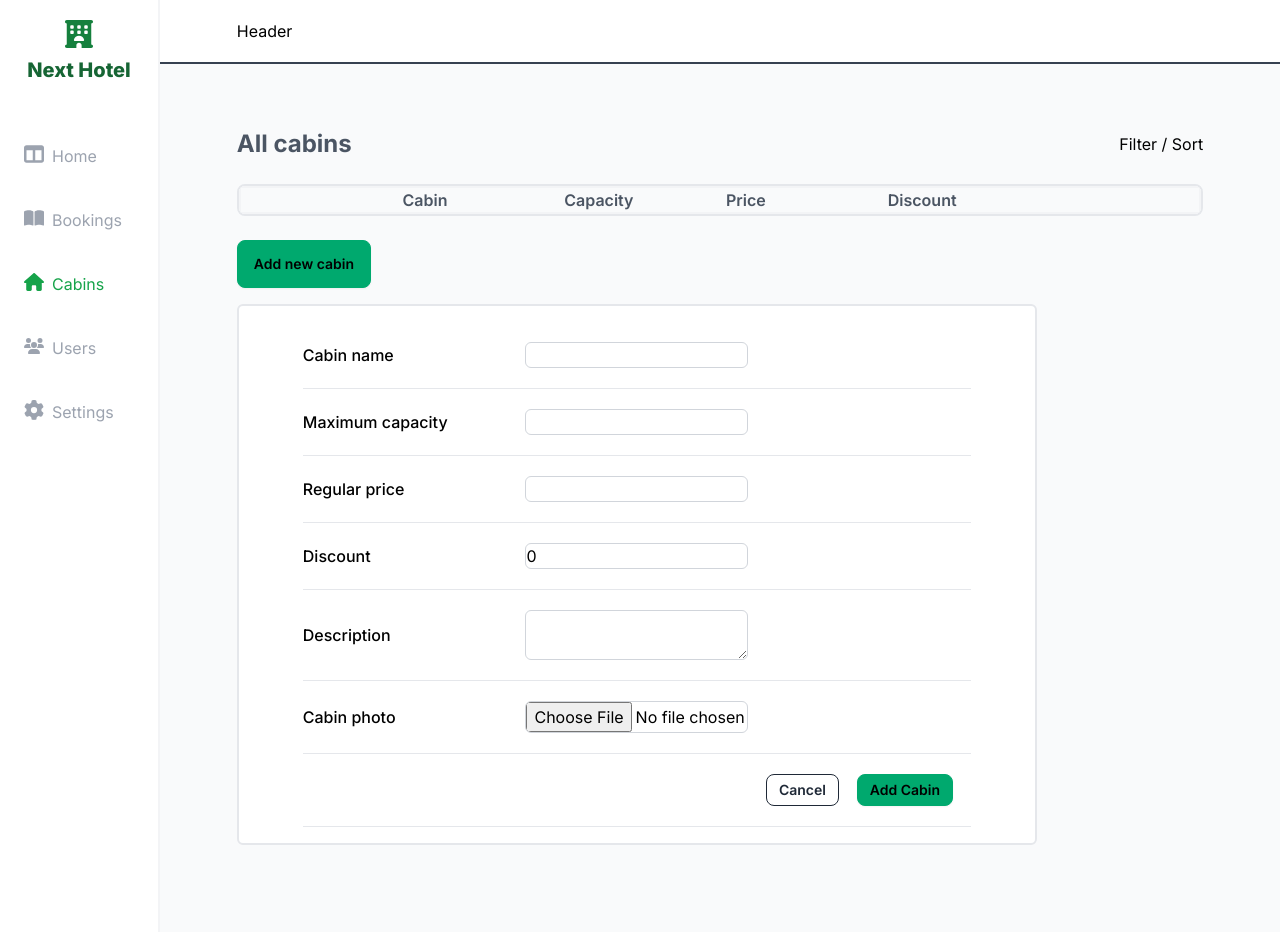
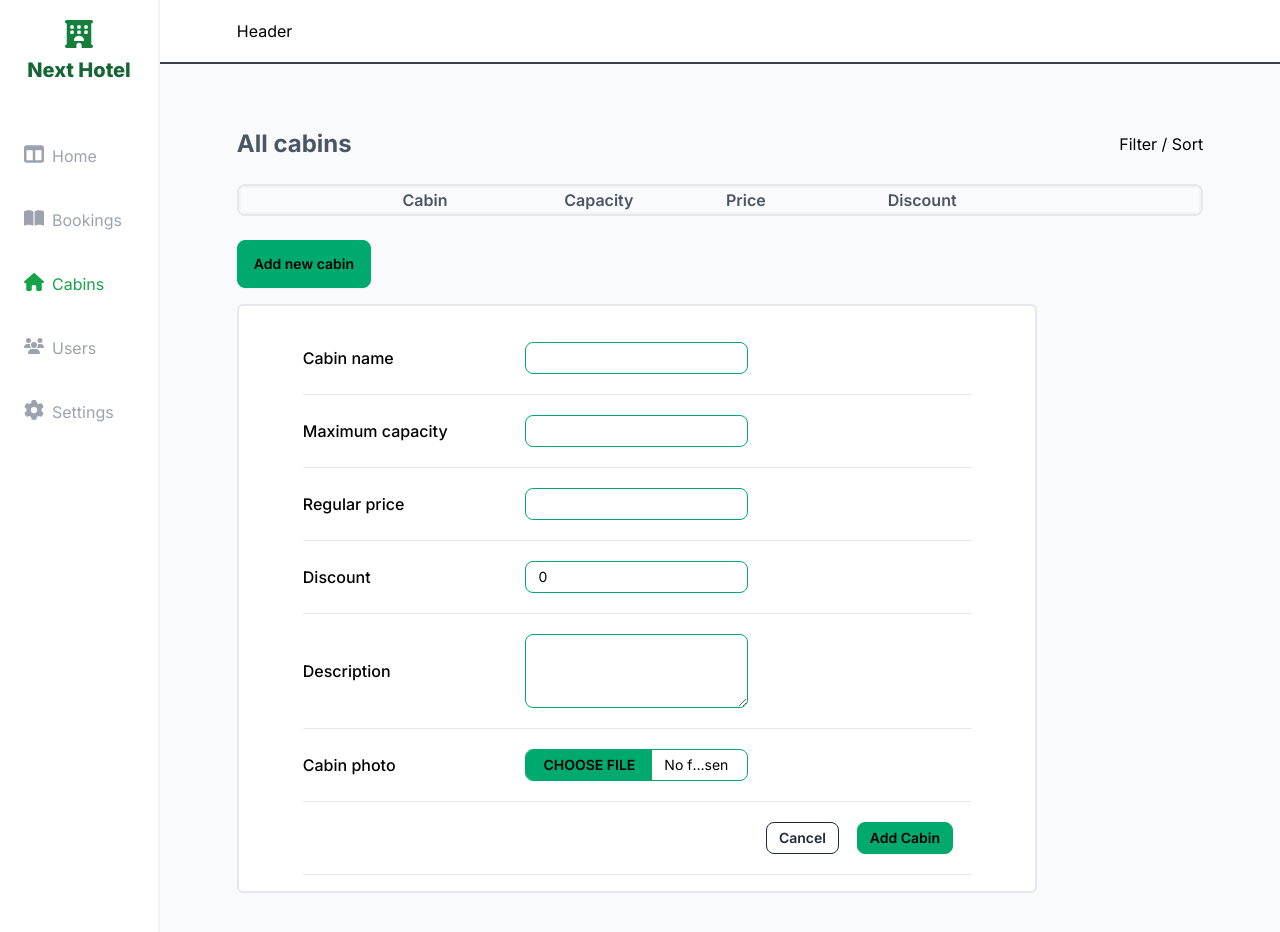
Before and after one commit to Ahmed97777/Nextjs-Hotel-Management-System, a Next.js app: page /cabins in a window 1280 px wide. Both pictures are taken after a click on the button "Add new cabin". Shown: the top 932 px of the page. Built offline with nearby package versions, Linux system fonts and the light colour scheme; no server answers; the database is empty.

Commit message:
Style: modify style for cabins form.

```diff
--- a/components/CabinsComponents/CreateCabinForm.js
+++ b/components/CabinsComponents/CreateCabinForm.js
@@ -62,7 +62,7 @@ export default function CreateCabinForm() {
         >
           <FormRow label="Cabin name" error={errors?.name?.message}>
             <input
-              className="border-[1px] border-solid border-gray-300 rounded-md min-w-48 col-start-2"
+              className="input input-bordered input-success input-sm min-w-48 col-start-2"
               type="text"
               id="name"
               {...register("name", {
@@ -76,7 +76,7 @@ export default function CreateCabinForm() {
             error={errors?.maxCapacity?.message}
           >
             <input
-              className="border-[1px] border-solid border-gray-300 rounded-md min-w-48 col-start-2"
+              className="input input-bordered input-success input-sm min-w-48 col-start-2"
               type="number"
               id="maxCapacity"
               {...register("maxCapacity", {
@@ -91,7 +91,7 @@ export default function CreateCabinForm() {
 
           <FormRow label="Regular price" error={errors?.regularPrice?.message}>
             <input
-              className="border-[1px] border-solid border-gray-300 rounded-md min-w-48 col-start-2"
+              className="input input-bordered input-success input-sm min-w-48 col-start-2"
               type="number"
               id="regularPrice"
               {...register("regularPrice", {
@@ -106,7 +106,7 @@ export default function CreateCabinForm() {
 
           <FormRow label="Discount" error={errors?.discount?.message}>
             <input
-              className="border-[1px] border-solid border-gray-300 rounded-md min-w-48 col-start-2"
+              className="input input-bordered input-success input-sm min-w-48 col-start-2"
               type="number"
               defaultValue={0}
               id="discount"
@@ -126,7 +126,7 @@ export default function CreateCabinForm() {
 
           <FormRow label="Description" error={errors?.description?.message}>
             <textarea
-              className="border-[1px] border-solid border-gray-300 rounded-md min-w-48 col-start-2"
+              className="textarea textarea-success min-w-48 col-start-2"
               id="description"
               defaultValue=""
               {...register("description", {
@@ -137,7 +137,7 @@ export default function CreateCabinForm() {
 
           <FormRow label="Cabin photo">
             <input
-              className="cursor-pointer border-[1px] border-solid border-gray-300 rounded-md min-w-48 col-start-2"
+              className="file-input file-input-bordered file-input-success file-input-sm min-w-48 col-start-2"
               type="file"
               id="image"
             ></input>
```
